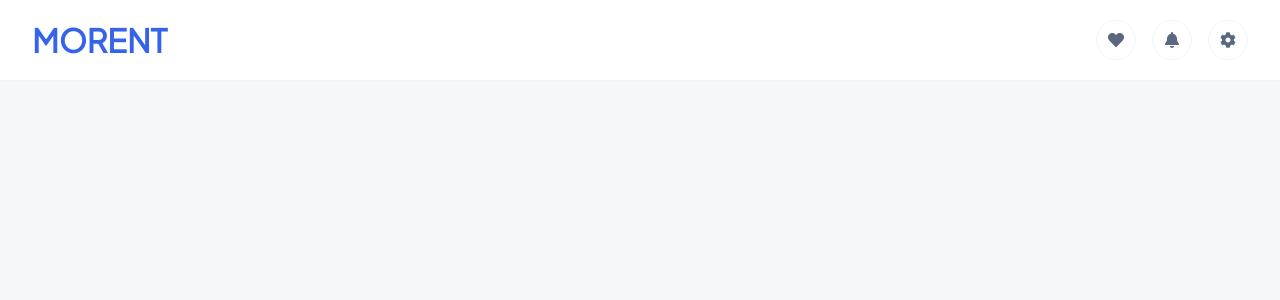
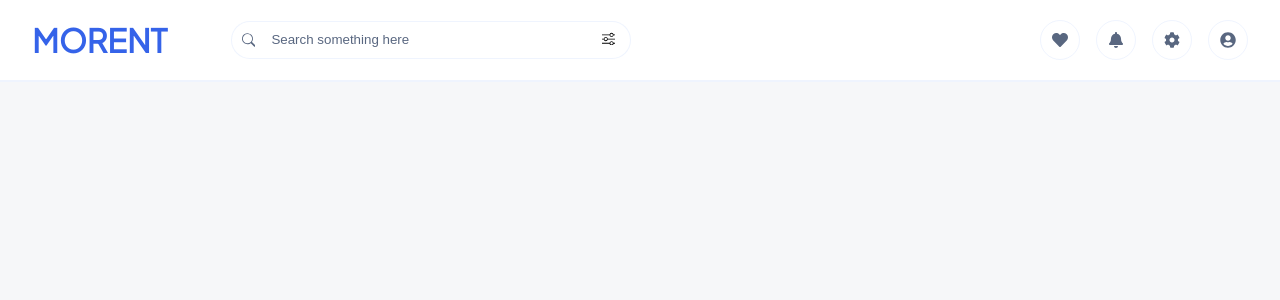
Before and after one commit to IgorPimentelG/morent, a React (Vite) app: page /home in a window 1280 px wide. Shown: the top 300 px of the page. Built offline with nearby package versions, Linux system fonts and the light colour scheme.

Commit message:
✨ feat: add header component

```diff
--- a/src/presentation/components/layout/header/index.tsx
+++ b/src/presentation/components/layout/header/index.tsx
@@ -2,20 +2,24 @@ import React from 'react';
 import { FaHeart, FaBell, FaCog } from 'react-icons/fa';
 
 import styles from './styles.module.scss';
-import { Logo } from '@presentation/components/ui';
-import { IconButton } from '@presentation/components/ui/icon-button';
+import { Logo, IconButton, IconProfile, InputFilter } from '@presentation/components/ui';
 
 const Header: React.FC = () => {
 	return (
 		<header className={styles.headerWrap}>
-			<div>
+			<div className={styles.filter}>
 				<Logo />
+				<InputFilter
+					placeholder="Search something here"
+					action={() => {}}
+					filter={() => {}}
+				/>
 			</div>
-
 			<div className={styles.actions}>
 				<IconButton title="Favorites" Icon={FaHeart} action={() => {}}	/>
 				<IconButton title="Notifications" Icon={FaBell} action={() => {}}	/>
 				<IconButton title="Settings" Icon={FaCog} action={() => {}}	/>
+				<IconProfile />
 			</div>
 		</header>
 	)
--- a/src/presentation/components/layout/header/styles.module.scss
+++ b/src/presentation/components/layout/header/styles.module.scss
@@ -9,7 +9,18 @@
 	left: 0;
 	right: 0;
 	background-color: $white;
-	border-bottom: 1px solid rgba($primary-100, 0.4);
+	border-bottom: 2px solid rgba($primary-100, 0.4);
+
+	.filter {
+		display: flex;
+		flex: 1;
+		align-items: center;
+		gap: 64px;
+
+		div:nth-child(2) {
+			width: 400px;
+		}
+	}
 
 	.actions {
 		display: flex;
--- /dev/null
+++ b/src/presentation/components/ui/icon-profile/index.tsx
@@ -0,0 +1,23 @@
+import React from 'react';
+import { FaUserCircle } from 'react-icons/fa';
+
+import styles from './styles.module.scss';
+
+
+type Props = {
+	image?: string;
+	title?: string;
+	hasNotification?: boolean;
+	action?: () => void;
+}
+
+const IconProfile: React.FC<Props> = ({ image, hasNotification, title, action }) => {
+	return (
+		<button className={styles.buttonWrap} title={title} onClick={action}>
+			{image ? <img src={image} /> : <FaUserCircle />}
+			{hasNotification && <div className={styles.notification} />}
+		</button>
+	);
+}
+
+export { IconProfile };
--- /dev/null
+++ b/src/presentation/components/ui/icon-profile/styles.module.scss
@@ -0,0 +1,40 @@
+@import "../../../styles/colors";
+
+.buttonWrap {
+	display: flex;
+	position: relative;
+  justify-content: center;
+	align-items: center;
+	height: 40px;
+	width: 40px;
+	color: $secondary-400;
+	font-size: 16px;
+	transition: all 500ms;
+	border-radius: 100%;
+	border: 1px solid rgba($primary-100, 0.4);
+	overflow: hidden;
+
+	&[disabled] {
+		cursor: default !important;
+	}
+
+	&:not([disabled]):hover {
+		transform: scale(1.2);
+	}
+
+	img {
+		object-fit: cover;
+		height: 40px;
+		width: 40px;
+	}
+
+	.notification {
+		position: absolute;
+		width: 10px;
+		height: 10px;
+		top: -2px;
+		left: 25px;
+		border-radius: 100%;
+		background-color: $error-500;
+	}
+}
--- a/src/presentation/components/ui/index.ts
+++ b/src/presentation/components/ui/index.ts
@@ -1 +1,4 @@
 export * from './logo';
+export * from './icon-button';
+export * from './icon-profile';
+export * from './inputs';
--- /dev/null
+++ b/src/presentation/components/ui/inputs/index.ts
@@ -0,0 +1 @@
+export * from './input-filter';
--- /dev/null
+++ b/src/presentation/components/ui/inputs/input-filter/index.tsx
@@ -0,0 +1,23 @@
+import React from 'react';
+import { BsSearch, BsSliders } from 'react-icons/bs';
+
+import styles from './styles.module.scss';
+
+type Props = React.DetailedHTMLProps<React.InputHTMLAttributes<HTMLInputElement>, HTMLInputElement> & {
+	action: () => void;
+	filter: () => void;
+}
+
+const InputFilter: React.FC<Props> = ({ action, filter, ...props }) => {
+  return (
+		<div className={styles.inputWrap}>
+			<BsSearch />
+			<input {...props} />
+			<button onClick={filter}>
+				<BsSliders />
+			</button>
+		</div>
+	);
+}
+
+export { InputFilter };
--- /dev/null
+++ b/src/presentation/components/ui/inputs/input-filter/styles.module.scss
@@ -0,0 +1,30 @@
+@import "../../../../styles/colors";
+
+.inputWrap {
+	display: flex;
+	align-items: center;
+	gap: 16px;
+	padding: 10px 15px 10px 10px;
+	border-radius: 30px;
+	color: $secondary-400;
+	background-color: $white;
+	border: 1px solid rgba($primary-100, 0.4);
+
+	input {
+		border: none;
+		outline: none;
+		width: 100%;
+
+		&::placeholder {
+			color: $secondary-400;
+		}
+	}
+
+	button {
+		transition: all 500ms ease;
+
+		&:hover {
+			transform: scale(1.1);
+		}
+	}
+}
```
